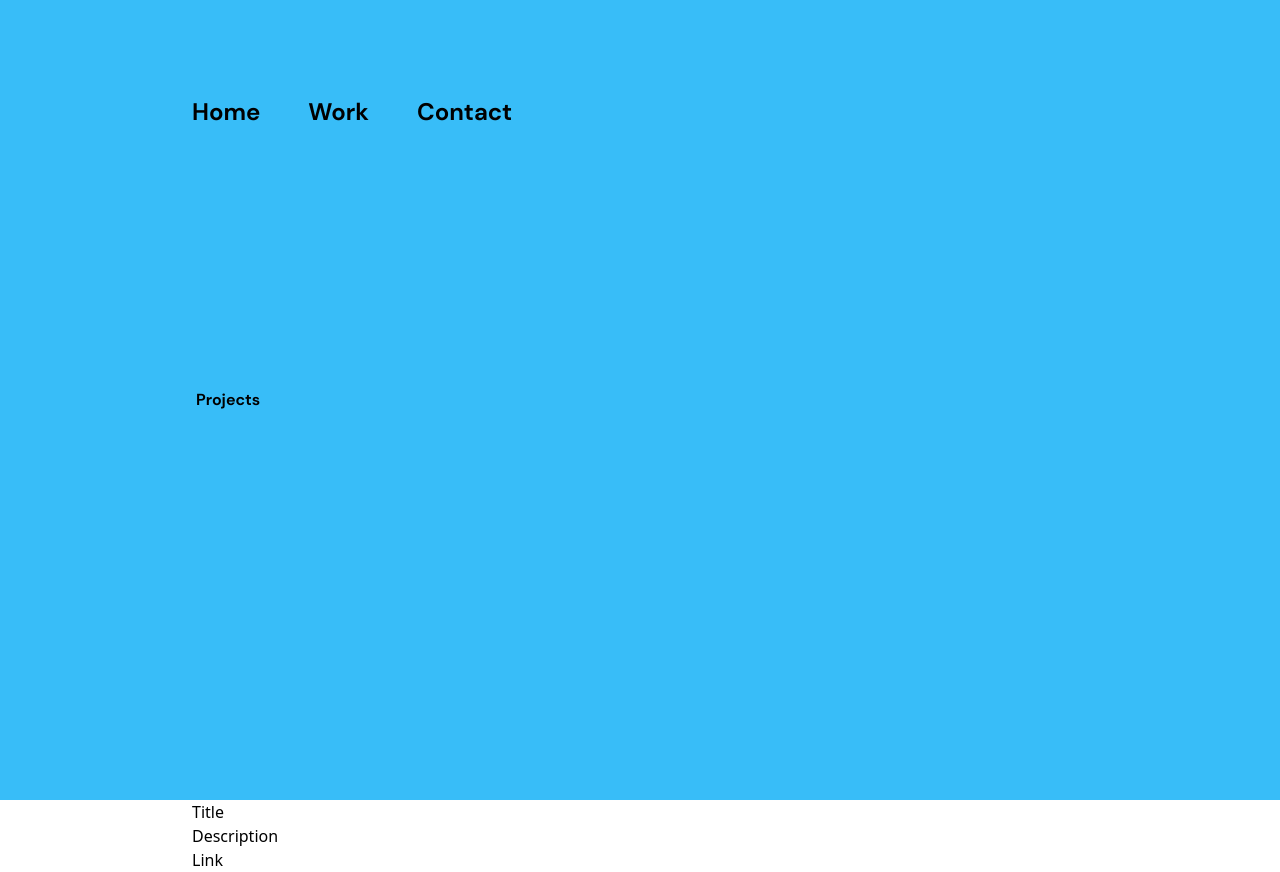
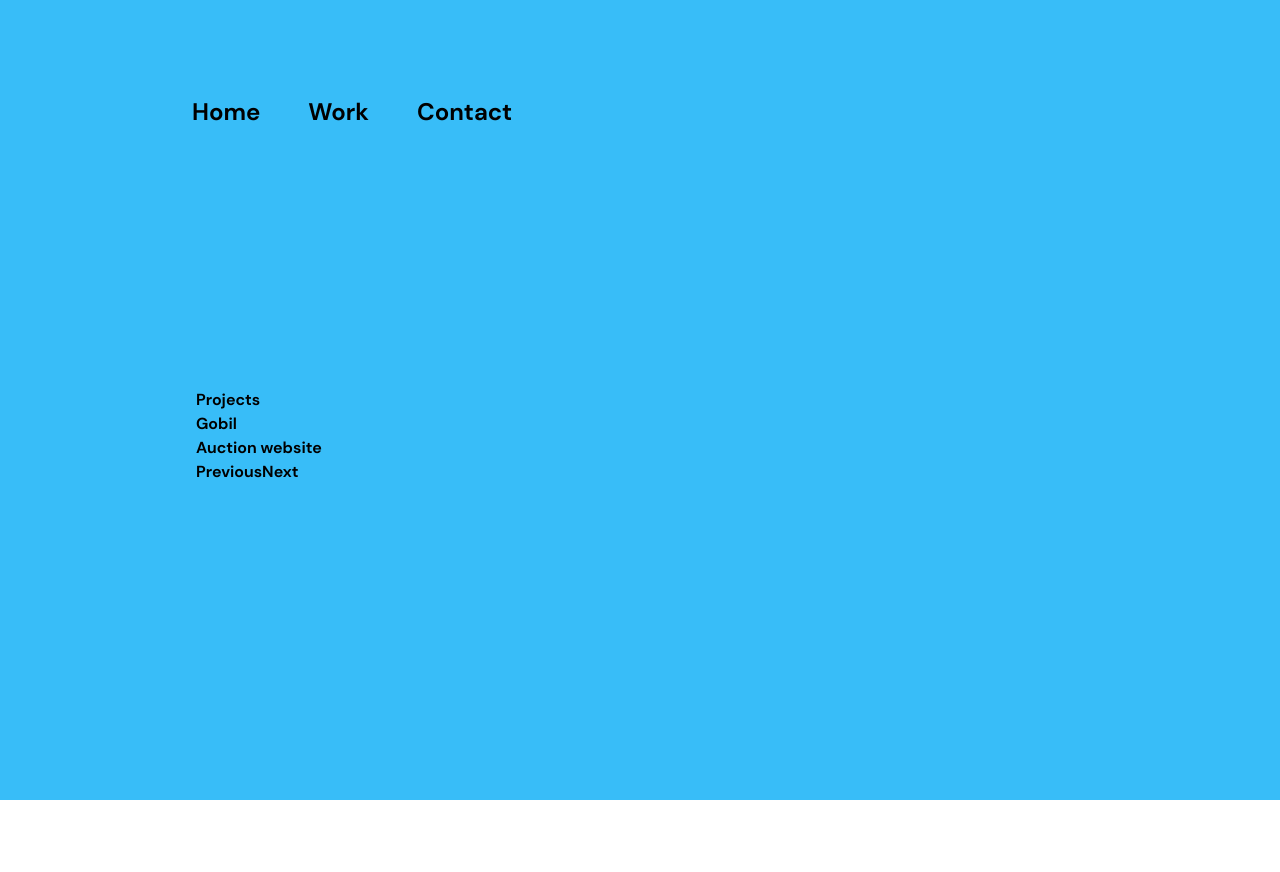
Before and after one commit to williambjork/portfolio2022, a Next.js app: page /work in a window 1280 px wide. After the commit the page ends 800 px from the top, so only its background shows below. Built offline with nearby package versions, Linux system fonts and the light colour scheme.

Commit message:
added project carousel

```diff
--- /dev/null
+++ b/components/Carousel.js
@@ -0,0 +1,42 @@
+import React from 'react'
+
+
+function Carousel({items}) {
+    const [currentItem, setCurrentItem] = React.useState(0);
+
+  // Event handler for clicking the "next" button
+  const handleNextClick = () => {
+    setCurrentItem(currentItem + 1);
+  };
+
+  // Event handler for clicking the "previous" button
+  const handlePrevClick = () => {
+    setCurrentItem(currentItem - 1);
+  };
+
+  return (
+    <div className="carousel-container">
+      {/* Use the map() method to loop through the items */}
+      {items.map((item, index) => {
+
+
+        // Add the style attribute with the "display: none" style
+        // to all items except the one with the index specified
+        // by the currentItem state variable
+        const style = index === currentItem ? {} : { display: 'none' };
+
+        return (
+            <div className="carousel-item" style={style}>
+            <h3>{item.title}</h3>
+            <p>{item.description}</p>
+          </div>
+        );
+      })}
+
+      <button onClick={handlePrevClick}>Previous</button>
+      <button onClick={handleNextClick}>Next</button>
+    </div>
+  );
+}
+
+export default Carousel
--- a/pages/index.tsx
+++ b/pages/index.tsx
@@ -28,26 +28,19 @@ const Home: NextPage = () => {
 
 
       <main>
-        <div className='my-96 p-1'>
+        <div className='mt-72 p-1'>
           <h1 className='font-bungee-shade flex text-6xl text-center lg:text-right '>
             William Björk
           </h1>
           <h3 className='pl-2 font-sansita pt-3 text-2xl'>React & NextJS Developer</h3>
-
-        </div>
-
-          <div className='flex justify-between'>
-            <div>
+          <div>
               <h2>Front</h2>
               <h2>End</h2>
               <h2>Dev</h2>
             </div>
-            <div>
-              <h2>Stuff</h2>
-              <h2>goes</h2>
-              <h2>here</h2>
-            </div>
         </div>
+
+
       </main>
 
       <ParticlesBackground />
--- a/pages/work.tsx
+++ b/pages/work.tsx
@@ -1,7 +1,25 @@
 import { motion as m } from "framer-motion"
-import Project from "../components/Project"
+import Carousel from "../components/Carousel"
+import Project from "../Components/Project"
 
 function Work() {
+
+  const items = [
+
+    {
+      title: 'Gobil',
+      description: 'Auction website'
+    },
+    {
+      title: 'ibtc',
+      description: 'Crypto site'
+    },
+    {
+      title: 'World Ranker',
+      description: 'API implementation'
+    }
+  ];
+
   return (
     <m.main className="text-ray-900 absolute top-0 left-0 w-full h-full bg-sky-400 px-16 lg:px-48"
     initial={{
@@ -16,9 +34,12 @@ function Work() {
     exit={{opacity: 1}}>
         <div className="my-96 p-1 font-dmsans">
             <h1>Projects</h1>
+
+        <Carousel items={items}/>
+
         </div>
 
-    <Project />
+
 
 
     </m.main>
--- a/styles/globals.css
+++ b/styles/globals.css
@@ -2,7 +2,7 @@
 @tailwind components;
 @tailwind utilities;
 
-html, body {
+html, body, #__next {
     height: 100%;
     width: 100%;
 }
```
Also changed, not shown: pages/contact.js (+6 -2 lines).
